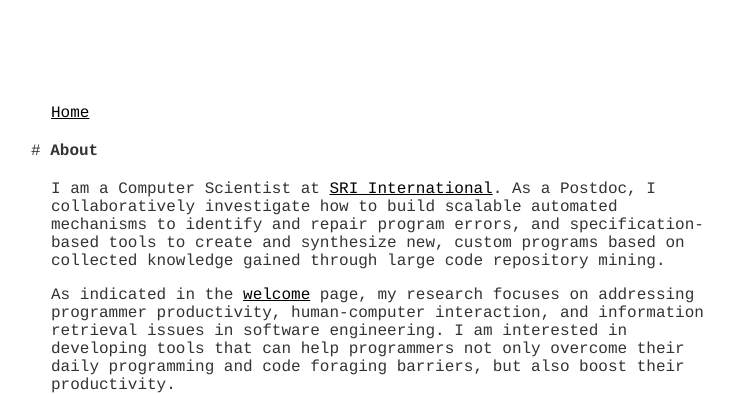
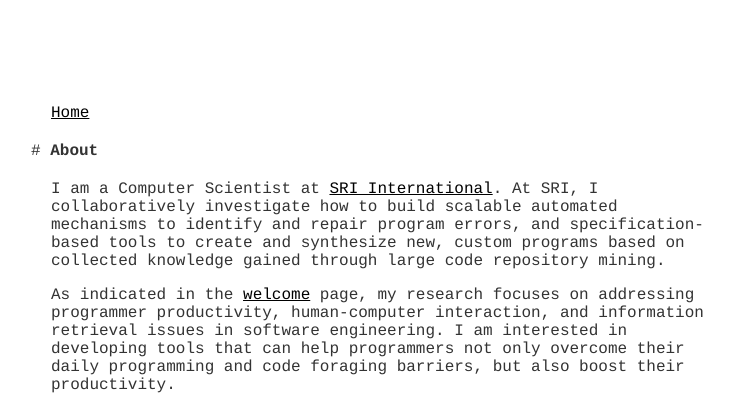
Before and after one commit to hsanchez/hsanchez.github.io, a Jekyll site: the page built from about/index.md, in a window 1280 px wide. Shown: the top 395 px of the page, without its empty margins (259-993 px from the left). Built offline with Jekyll 4.4.1, drawn with Linux system fonts in a browser that asks for light colours.

Commit message:
updates about

```diff
--- a/about/index.md
+++ b/about/index.md
@@ -3,7 +3,7 @@ layout: default
 title: About
 ---
 
-I am a Computer Scientist at [SRI International](https://www.sri.com/). As a Postdoc, I collaboratively investigate how to build scalable automated mechanisms to identify and repair program errors, and specification-based tools to create and synthesize new, custom programs based on collected knowledge gained through large code repository mining.
+I am a Computer Scientist at [SRI International](https://www.sri.com/). At SRI, I collaboratively investigate how to build scalable automated mechanisms to identify and repair program errors, and specification-based tools to create and synthesize new, custom programs based on collected knowledge gained through large code repository mining.
 
 As indicated in the <a href="/">welcome</a> page, my research focuses on addressing programmer productivity, human-computer interaction, and information retrieval issues in software engineering. I am interested in developing tools that can help programmers not only overcome their daily programming and code foraging barriers, but also boost their productivity.
 
```
